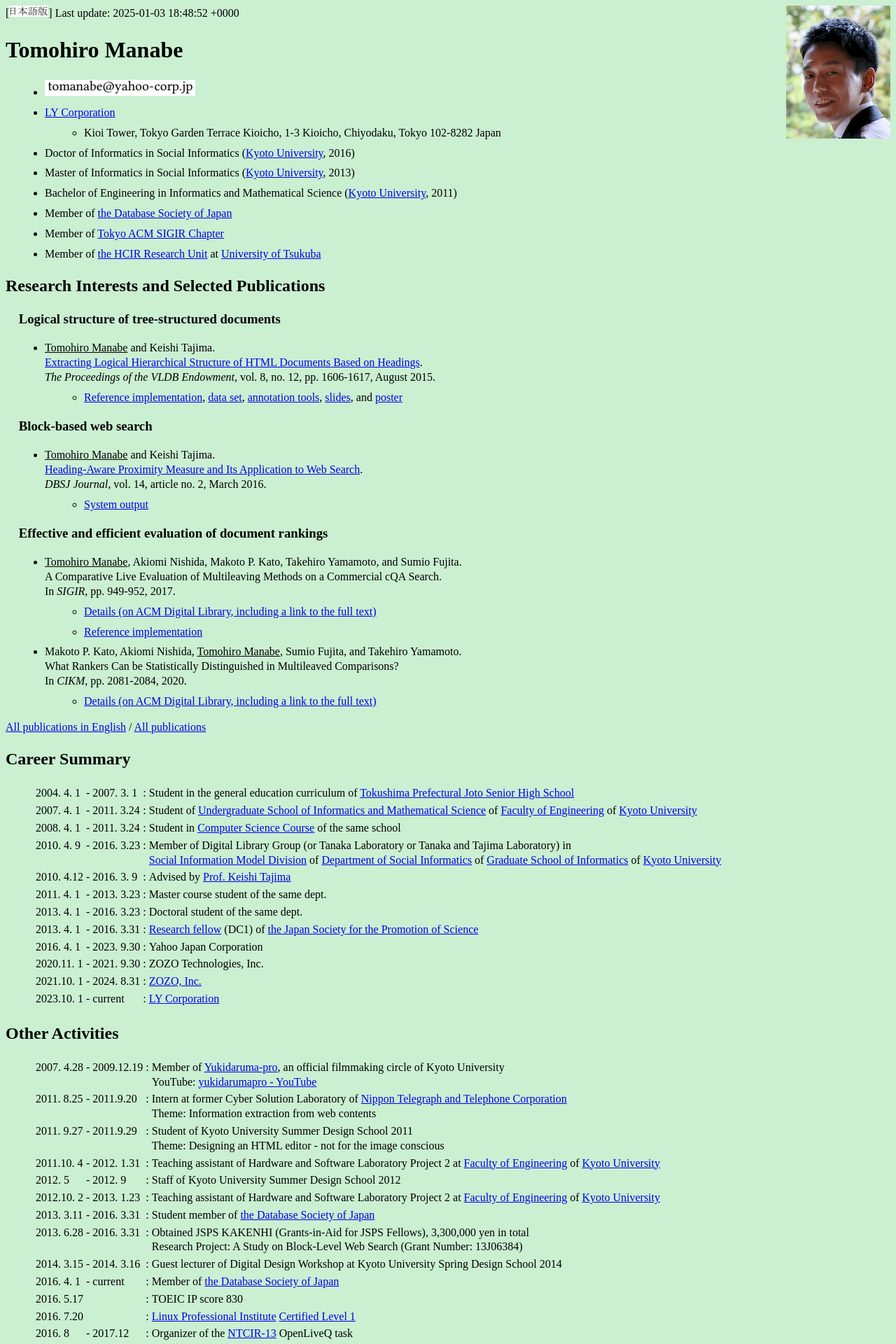
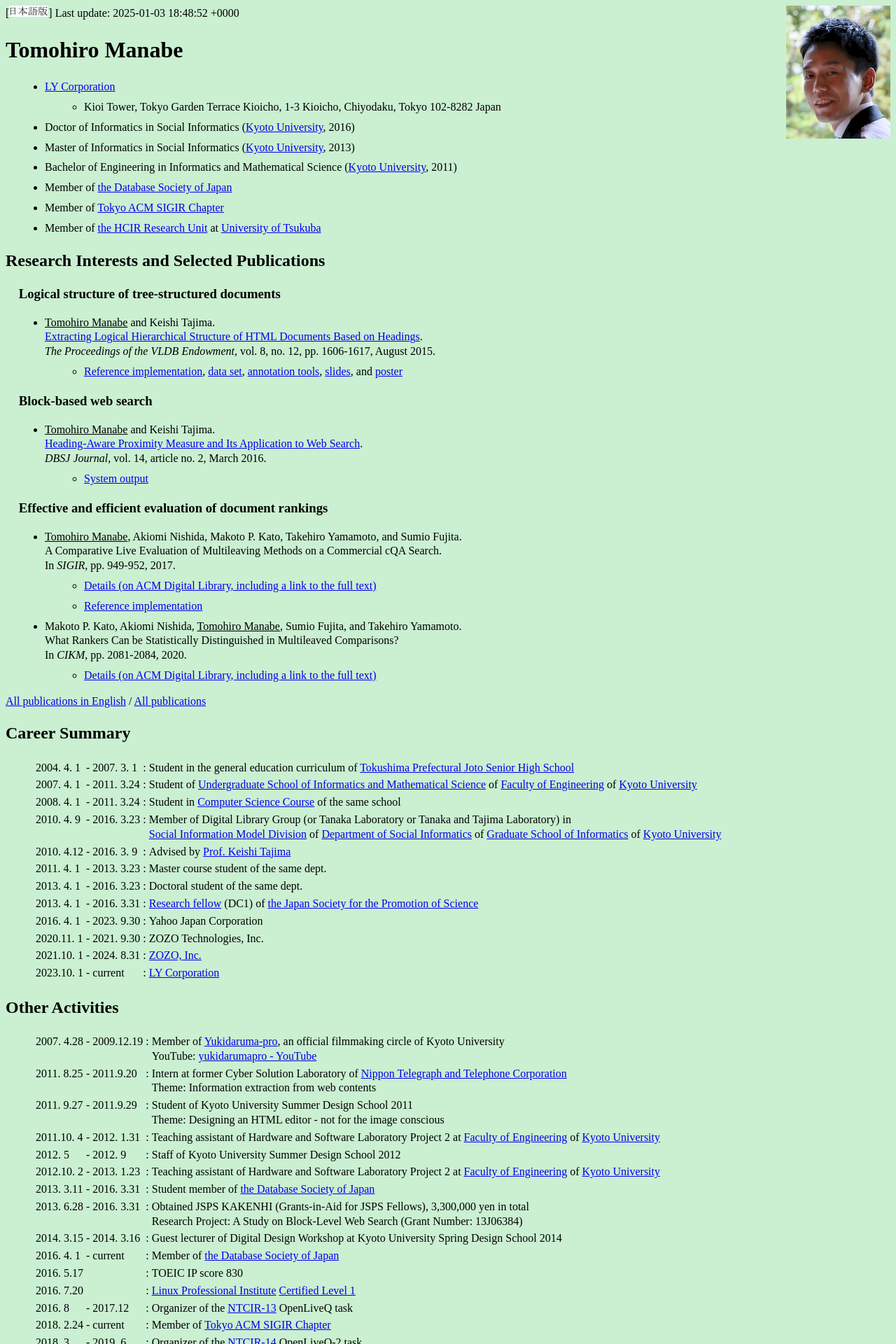
Before and after one commit to tmanabe/tmanabe.github.io, a Jekyll site: the page built from index.md, in a window 1280 px wide. Shown: the top 1920 px of the page at 70% size. Built offline with Jekyll 4.4.1, drawn with Linux system fonts in a browser that asks for light colours.

Commit message:
remove something

```diff
--- a/_layouts/index.html
+++ b/_layouts/index.html
@@ -42,11 +42,6 @@
         <h1>
             {{ page.h1 }}
         </h1>
-        <ul>
-            <li>
-                <img width="215" height="23" src="/something.png" />
-            </li>
-        </ul>
 	{{ content }}
         <a href="https://home.unicode.org/adopt-a-character/about-adopt-a-character/" title="Official Bronze Sponsor - Unicode Consortium - Adopt a Character - NABE">
             <img width="216" height="216" src="/bronze-934B.png" />
```
Also changed, not shown: something.png (deleted).
